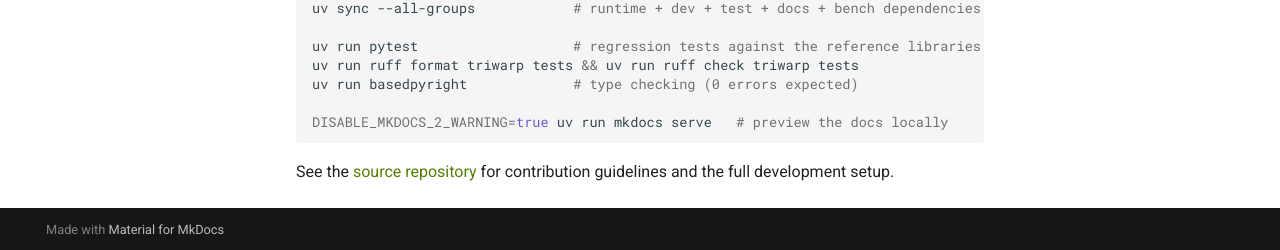
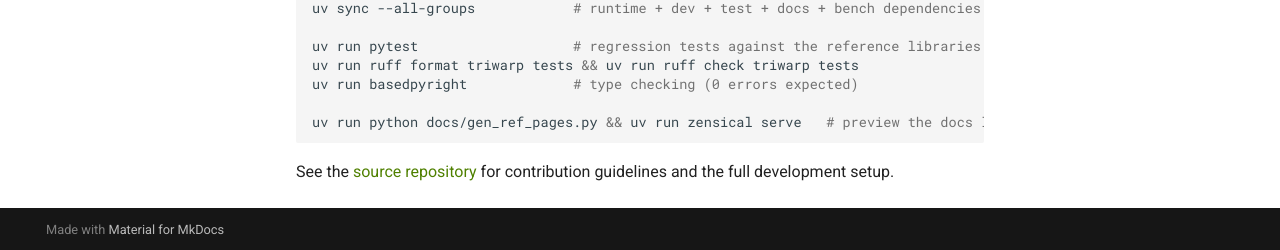
Before and after one commit to lucagrementieri/triwarp, an MkDocs documentation site: the page built from docs/index.md, in a window 1280 px wide and 900 px high, scrolled down 2129 px. Shown: the part 647-897 px from the top of the window. Built offline with MkDocs 1.6.1 and Material for MkDocs 9.7.7, drawn with Linux system fonts in a browser that asks for light colours; comment, search, counter and statistics services are not loaded.

Commit message:
:memo: Fix two stale mkdocs commands the earlier sweep missed
The tree-wide `mkdocs` grep the port's own checklist calls for found two sites that a
"documentation tooling" sweep did not, because neither reads as docs tooling:

- `docs/index.md`'s development-setup block is a *published page*, so it was telling every
  reader to preview with `mkdocs serve` -- a command the `docs` group no longer installs. It
  is the same block as `README.md`'s, which the previous commit did fix, and the two had to be
  found by different greps.
- `.claude/settings.json` carried a permission entry for the old command, which would have
  prompted on the new one and never matched again.

Verified by rebuilding: the homepage renders the corrected command and contains no occurrence
of "mkdocs" at all.

Co-Authored-By: Claude Opus 5 (1M context) <noreply@anthropic.com>

````diff
--- a/docs/index.md
+++ b/docs/index.md
@@ -102,7 +102,7 @@ uv run pytest                   # regression tests against the reference librari
 uv run ruff format triwarp tests && uv run ruff check triwarp tests
 uv run basedpyright             # type checking (0 errors expected)
 
-DISABLE_MKDOCS_2_WARNING=true uv run mkdocs serve   # preview the docs locally
+uv run python docs/gen_ref_pages.py && uv run zensical serve   # preview the docs locally
 ```
 
 See the [source repository](https://github.com/lucagrementieri/triwarp) for contribution
````
Also changed, not shown: 1 other file.
